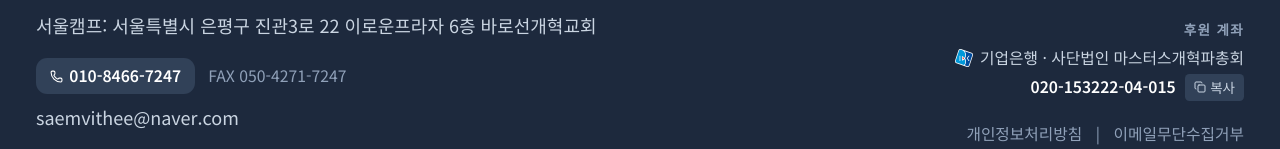
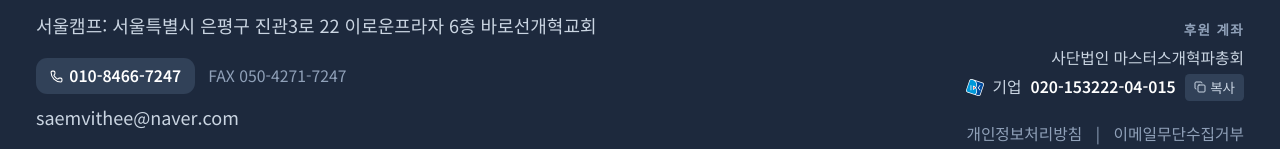
Before and after one commit to jeoniltae/mareca, a Next.js app: page / in a window 1280 px wide. Shown: the part 2958-3107 px from the top of the page. Built offline with nearby package versions, Linux system fonts and the light colour scheme; no server answers.

Commit message:
update: 푸터 후원계좌의 은행명 위치 변경

```diff
--- a/src/components/shared/Footer.tsx
+++ b/src/components/shared/Footer.tsx
@@ -66,11 +66,12 @@
               <p className="text-xs font-semibold tracking-widest text-slate-400 uppercase mb-2">
                 후원 계좌
               </p>
-              <p className="flex items-center gap-1.5 text-sm text-slate-300 mb-1 md:justify-end">
-                <img src="/images/logo_ibk.svg" alt="기업은행" width={18} height={18} className="inline-block" />
-                기업은행 · 사단법인 마스터스개혁파총회
+              <p className="text-sm text-slate-300 mb-1 md:text-right">
+                사단법인 마스터스개혁파총회
               </p>
               <div className="flex items-center gap-2 md:justify-end">
+                <img src="/images/logo_ibk.svg" alt="기업은행" width={18} height={18} className="inline-block" />
+                <span className="text-slate-300 text-sm">기업</span>
                 <span className="text-white font-mono font-semibold text-sm">{ACCOUNT_NUMBER}</span>
                 <CopyAccountButton />
               </div>
```
